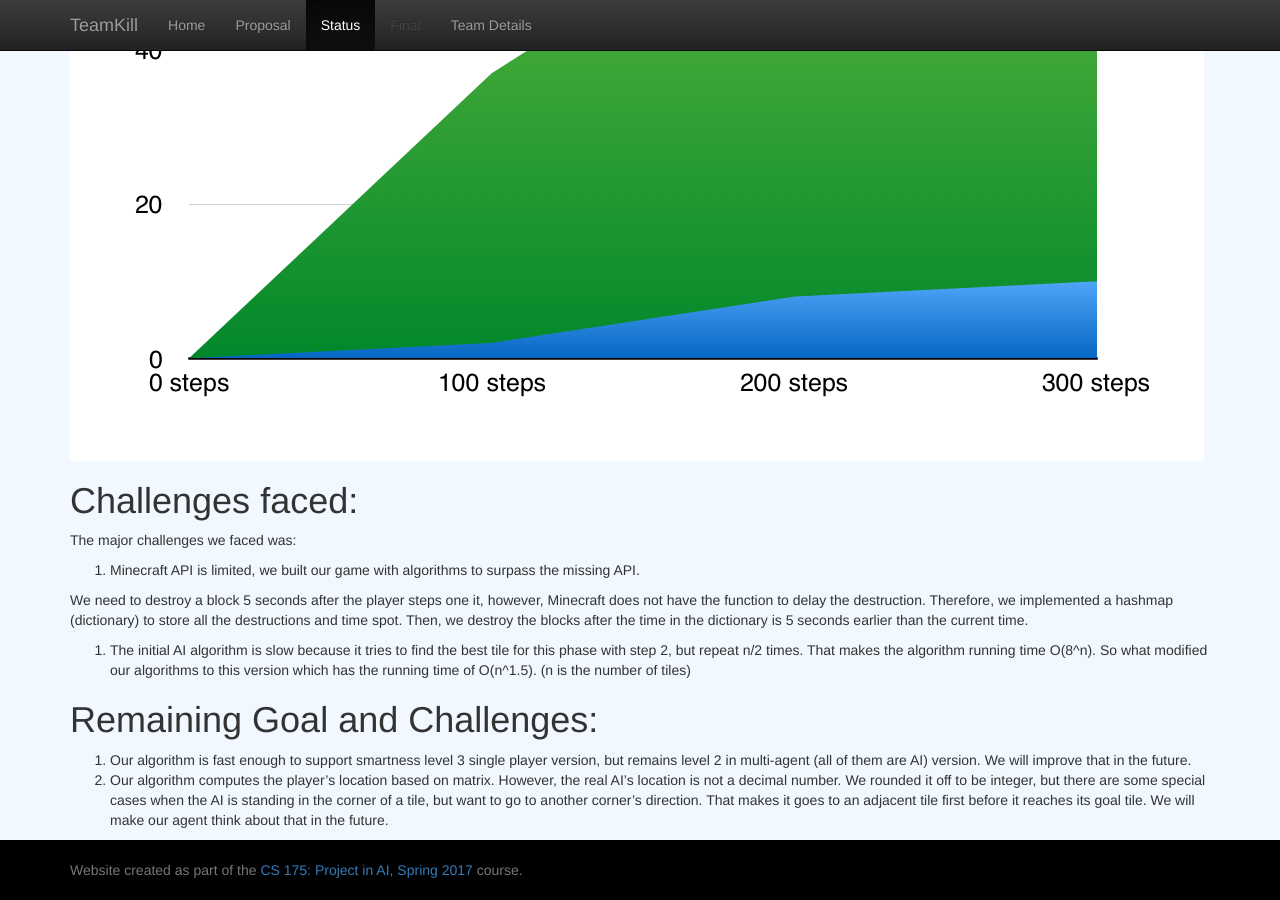
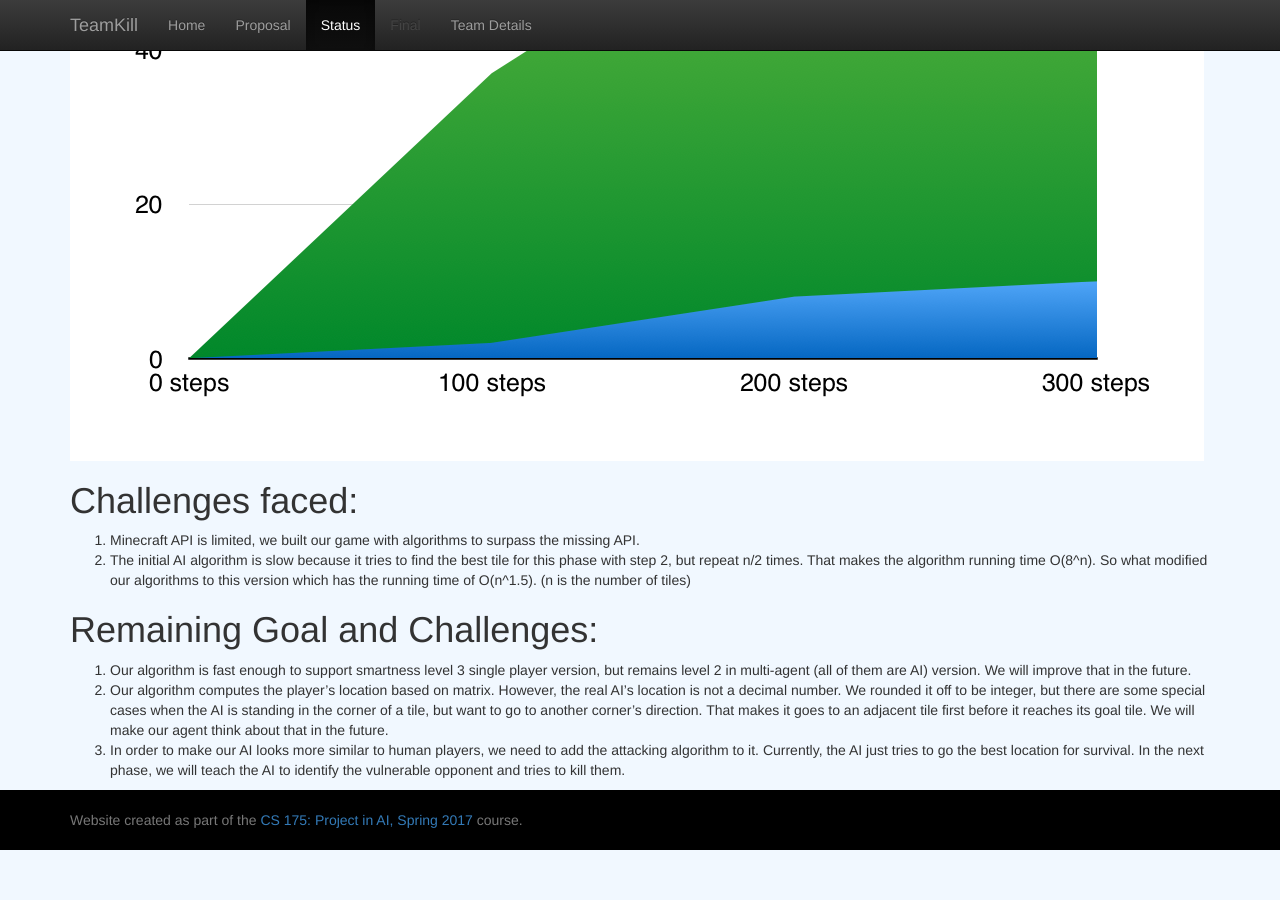
Before and after one commit to zhuohan/teamKill, a Jekyll site: the page built from docs/status.md, in a window 1280 px wide and 900 px high, scrolled down 4775 px. Built offline with Jekyll 4.4.1, drawn with Linux system fonts in a browser that asks for light colours; after the commit the page ends 5625 px from its top, so only the background shows below that.

Commit message:
Update status.md

```diff
--- a/docs/status.md
+++ b/docs/status.md
@@ -84,15 +84,12 @@ Another evaluation factor is the possibility of death that is due to an inapprop
 ![docs](/1.png)
 
 # Challenges faced:
-The major challenges we faced was:
 
 1. Minecraft API is limited, we built our game with algorithms to surpass the missing API.
-
-We need to destroy a block 5 seconds after the player steps one it, however, Minecraft does not have the function to delay the destruction. Therefore, we implemented a hashmap (dictionary) to store all the destructions and time spot. Then, we destroy the blocks after the time in the dictionary is 5 seconds earlier than the current time.
-
 2. The initial AI algorithm is slow because it tries to find the best tile for this phase with step 2, but repeat n/2 times. That makes the algorithm running time O(8^n). So what modified our algorithms to this version which has the running time of  O(n^1.5). (n is the number of tiles)
 
 
 # Remaining Goal and Challenges:
 1. Our algorithm is fast enough to support smartness level 3 single player version, but remains level 2 in multi-agent (all of them are AI) version. We will improve that in the future.
 2. Our algorithm computes the player’s location based on matrix. However, the real AI’s location is not a decimal number. We rounded it off to be integer, but there are some special cases when the AI is standing in the corner of a tile, but want to go to another corner’s direction. That makes it goes to an adjacent tile first before it reaches its goal tile. We will make our agent think about that in the future.
+3. In order to make our AI looks more similar to human players, we need to add the attacking algorithm to it. Currently, the AI just tries to go the best location for survival. In the next phase, we will teach the AI to identify the vulnerable opponent and tries to kill them.
```
